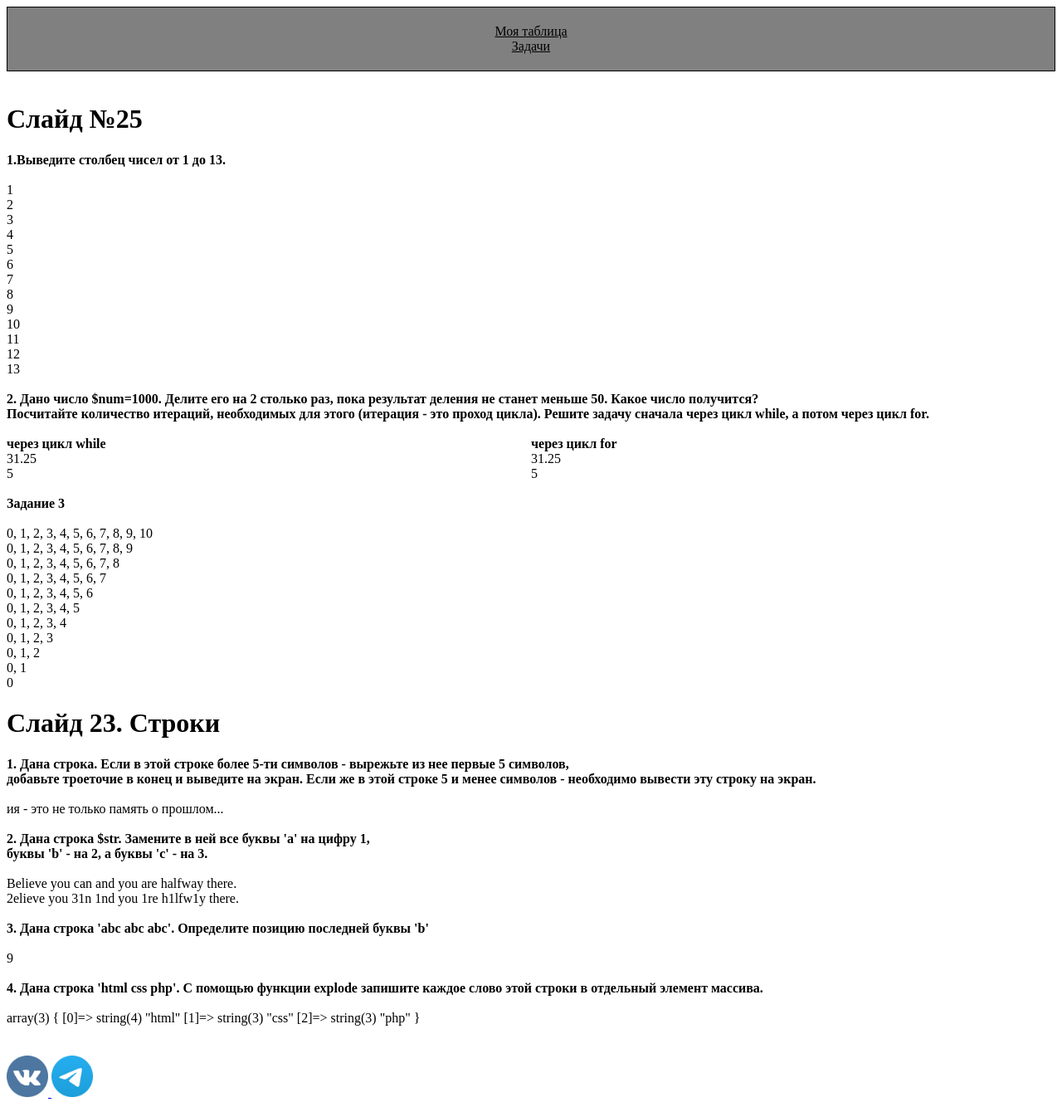
After one commit to IrinaZorina/fact16, a PHP site: page /zadachi.php in a window 1280 px wide. The commit adds this page. Shown: the whole page at 83% size. Run offline with PHP 8.4, Linux system fonts and the light colour scheme.

Commit message:
header.php

```diff
--- a/makarkin/header.php
+++ b/makarkin/header.php
@@ -1,6 +1,6 @@
 <header style="border: 1px solid black;">
         <a href="table.html" style="color: black;">Моя таблица</a>
         <br>
-        <a href="slide25.php" style="color: black;">Задачи</a>
+        <a href="zadachi.php" style="color: black;">Задачи</a>
 </header>
 <br>
--- /dev/null
+++ b/makarkin/zadachi.php
@@ -0,0 +1,132 @@
+<!DOCTYPE html>
+<html lang="en">
+<head>
+    <meta charset="UTF-8">
+    <meta name="viewport" content="width=device-width, initial-scale=1.0">
+    <title>Задачи</title>
+    <link rel="stylesheet" href="assets/styles/slide25.css">
+</head>
+<body>
+<?php
+include('header.php')
+?>
+<h1>Слайд №25</h1>
+<b>1.Выведите столбец чисел от 1 до 13.</b>
+<br>
+<br>
+<?php
+        $a = 1;
+        while ($a <= 13) {
+            echo $a . '<br>';
+            $a++;
+    }
+?>
+<br>
+<b>2. Дано число $num=1000. Делите его на 2 столько раз, пока результат деления не станет меньше 50. Какое число получится?<br>
+Посчитайте количество итераций, необходимых для этого (итерация - это проход цикла). Решите задачу сначала через цикл while, а потом через цикл for.</b>
+<br>
+<br>
+<div class="forwhile">
+    <div>
+        <b>через цикл while</b>
+        <br>
+        <?php
+	    $num = 1000;
+	    $i = 0;
+	    while ($num > 50){
+		       $num /= 2;
+		       $i++;
+	    }
+	    echo $num.'<br>';
+	    echo $i.'<br>';
+        ?>
+    </div>
+    <div>
+        <b>через цикл for</b>
+        <br>
+        <?php
+        for ($num = 1000, $i = 0; $num > 50; $num /= 2, $i++);
+        echo $num.'<br>';
+        echo $i.'<br>';
+        ?>
+    </div>
+</div>
+<br>
+<b>Задание 3</b>
+<br>
+<br>
+<?php
+$i = 0;
+switch ($i) {
+    case 0:
+        echo '0, 1, 2, 3, 4, 5, 6, 7, 8, 9, 10' . "<br>";
+    case 1:
+        echo '0, 1, 2, 3, 4, 5, 6, 7, 8, 9' . "<br>";
+    case 2:
+        echo '0, 1, 2, 3, 4, 5, 6, 7, 8' . "<br>";
+    case 3:
+        echo '0, 1, 2, 3, 4, 5, 6, 7' . "<br>";
+    case 4:
+        echo '0, 1, 2, 3, 4, 5, 6' . "<br>";
+    case 5:
+        echo '0, 1, 2, 3, 4, 5' . "<br>";
+    case 6:
+        echo '0, 1, 2, 3, 4' . "<br>";
+    case 7:
+        echo '0, 1, 2, 3' . "<br>";
+    case 8:
+        echo '0, 1, 2' . "<br>";
+    case 9:
+        echo '0, 1' . "<br>";
+    case 10:
+        echo '0' . "<br>";
+}
+?>
+<h1>Слайд 23. Строки</h1>
+<b>1. Дана строка. Если в этой строке более 5-ти символов - вырежьте из нее первые 5 символов, <br>
+добавьте троеточие в конец и выведите на экран. Если же в этой строке 5 и менее символов - необходимо вывести эту строку на экран.</b>
+<br>
+<br>
+<?php
+$str = 'История - это не только память о прошлом';
+if (strlen($str) > 5)
+	$str2 = substr($str, 10, 67).'...';
+else
+	$str2 = $str;
+echo $str2;
+?>
+<br>
+<br>
+<b>2. Дана строка $str. Замените в ней все буквы 'a' на цифру 1, <br>
+буквы 'b' - на 2, а буквы 'c' - на 3.</b>
+<br>
+<br>
+<?php
+$str = 'Believe you can and you are halfway there.';
+echo $str . '<br>';
+echo str_replace(['a', 'B', 'c'], [1, 2, 3], $str);
+?>
+<br>
+<br>
+<b>3. Дана строка 'abc abc abc'. Определите позицию последней буквы 'b'</b>
+<br>
+<br>
+<?php
+$str = 'abc abc abc';
+echo strrpos($str, 'b');
+?>
+<br>
+<br>
+<b>4. Дана строка 'html css php'. С помощью функции explode запишите каждое слово этой строки в отдельный элемент массива.</b>
+<br>
+<br>
+<?php
+$str = 'html css php';
+$arr = explode(' ', $str);
+var_dump($arr);
+?>
+<?php
+include('footer.php')
+?>
+</body>
+</html>
```
